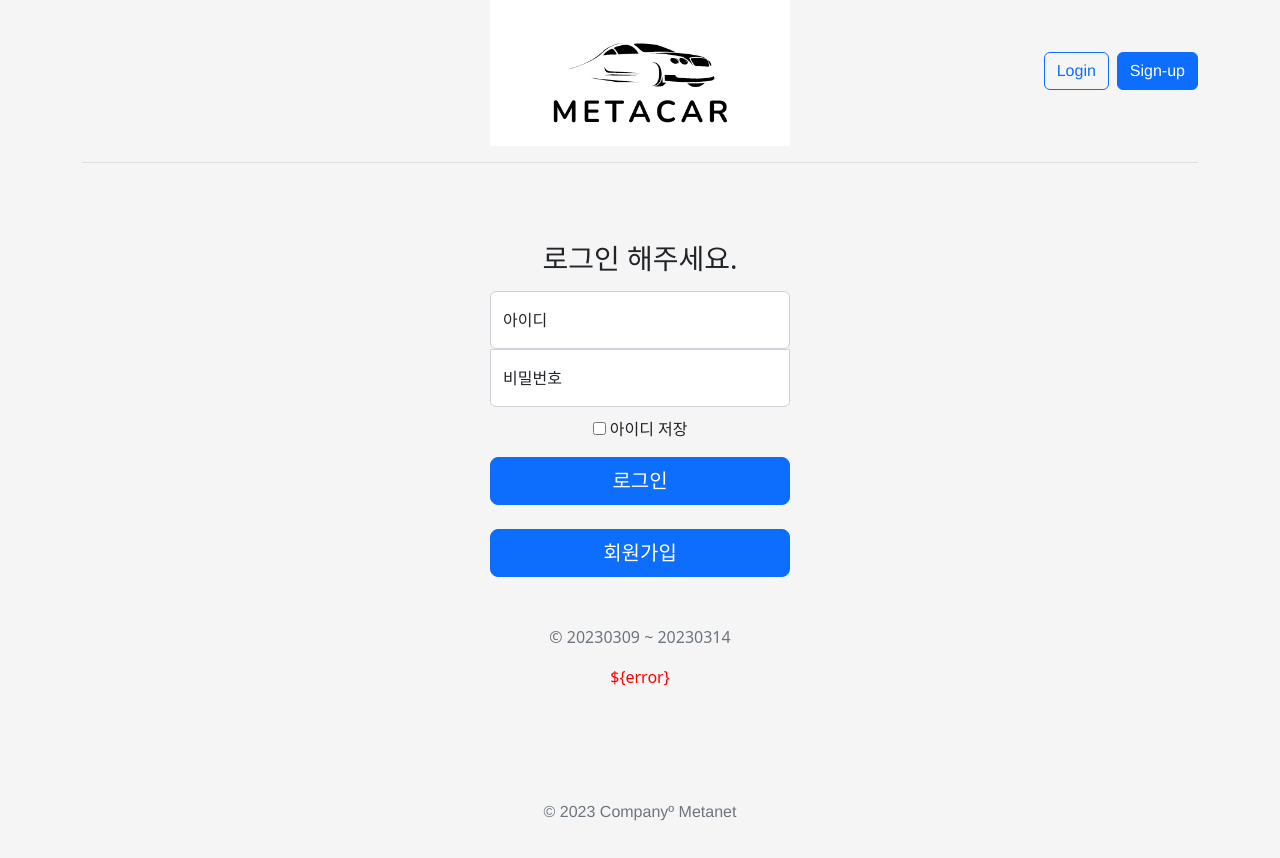
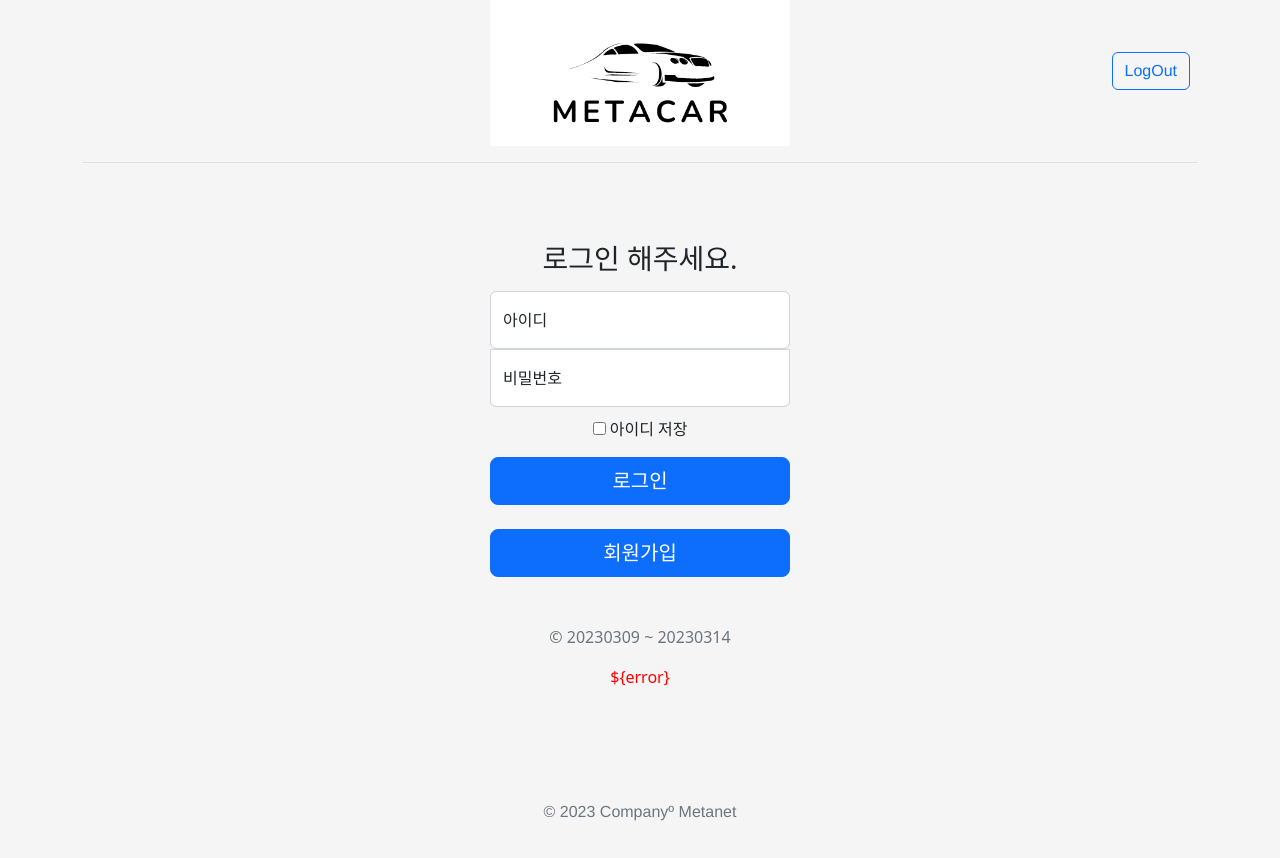
Before and after one commit to MetaCar-Project/vue-metaCar, a Vue app: page /metaCar/login in a window 1280 px wide. Shown: the top 858 px of the page. Built offline with nearby package versions, Linux system fonts and the light colour scheme; sample sign-in values are in the browser's storage; the HTML template or start-up script is replaced by a standard one.

Commit message:
0327/로그인체크 하는중/한예찬

```diff
--- a/public/index.html
+++ b/public/index.html
@@ -7,7 +7,7 @@
     <link rel="icon" href="<%= BASE_URL %>favicon.ico">
     <link rel="canonical" href="https://getbootstrap.kr/docs/5.2/examples/sign-in/">
     <link rel="stylesheet" href="https://cdn.jsdelivr.net/npm/bootstrap@5.2.3/dist/css/bootstrap.min.css">
-    <title>haha</title>
+    <title>metaCar</title>
   </head>
   <body>
     <noscript>
--- a/src/components/HeaderComponent.vue
+++ b/src/components/HeaderComponent.vue
@@ -1,35 +1,64 @@
 <template>
-  <header class="d-flex flex-wrap align-items-center justify-content-center justify-content-md-between py-3 mb-4 border-bottom">
+  <header
+    class="d-flex flex-wrap align-items-center justify-content-center justify-content-md-between py-3 mb-4 border-bottom">
     <a href="/" class="d-flex align-items-center col-md-3 mb-2 mb-md-0 text-dark text-decoration-none">
-        <svg class="bi me-2" width="40" height="32" role="img" aria-label="Bootstrap"><use xlink:href="#bootstrap"/></svg>
+      <svg class="bi me-2" width="40" height="32" role="img" aria-label="Bootstrap">
+        <use xlink:href="#bootstrap" />
+      </svg>
     </a>
 
     <ul class="nav col-12 col-md-auto mb-2 justify-content-center mb-md-0">
       <li>
         <a href="#" class="logo">
-            <img src="@/assets/Metacar.png" style="float: left; width: 300px; height: 150px; object-fit: cover;"/>
+          <img src="@/assets/Metacar.png" style="float: left; width: 300px; height: 150px; object-fit: cover;" />
         </a>
       </li>
     </ul>
 
     <div class="col-md-3 text-end">
       <router-link to="/metaCar/login">
-          <button type="button" class="btn btn-outline-primary me-2">Login</button>
+        <button type="button" class="btn btn-outline-primary me-2" v-if="headerstate">Login</button>
+        <button type="button" class="btn btn-outline-primary me-2" v-if="!headerstate" @click.prevent="logout()">LogOut</button>
       </router-link>
 
       <router-link to="/metaCar/signup">
-        <button type="button" class="btn btn-primary">Sign-up</button>
+        <button type="button" class="btn btn-primary" v-if="headerstate">Sign-up</button>
       </router-link>
     </div>
   </header>
 </template>
 
 <script>
+import { ref } from 'vue';
 export default {
+  setup() {
+    const headerstate = ref(false);
+    const token = sessionStorage.getItem("token");
+    const check = () => {
+      console.log(token);
+      console.log(headerstate.value);
+      if(token == null){
+      headerstate.value = true;
+      console.log(headerstate.value);
+    }
+    else{
+      console.log(headerstate.value);
+    }
+    }
+    check();
+
+    const logout = () => {
+      headerstate.value=true;
+      sessionStorage.clear();
+      location.reload();
+    }
+    return {
+      logout,
+      headerstate
+    }
+    }
 
   }
 </script>
 
-<style>
-
-</style>
+<style></style>
--- a/src/pages/login.vue
+++ b/src/pages/login.vue
@@ -24,7 +24,7 @@
                 <br>
                 <input type="hidden" name="${_csrf.parameterName}" value="${_csrf.token}" />
             </form>
-            <button class="w-100 btn btn-lg btn-primary" @click.prevent="signup">회원가입</button>
+            <button class="w-100 btn btn-lg btn-primary" @click.prevent="signup()">회원가입</button>
             <p class="mt-5 mb-3 text-muted">&copy; 20230309 ~ 20230314</p>
 
             <c:if test="${not empty error}">
@@ -58,7 +58,7 @@ export default {
               console.log(result.headers.token);
               sessionStorage.setItem("token",result.headers.token);
               alert('로그인 성공');
-              router.push({ name : 'Profile', params : {id : id.value}});
+              router.push({ name : 'main', params : {id : id.value}});
               if(result.headers.token==null){
                 alert("로그인 실패");
               }
@@ -68,11 +68,18 @@ export default {
           })
         }
         login2();
+
+
       }
+
+      const signup = () => {
+          router.push("Signup");
+        }
       return{
         id,
         password,
-        login
+        login,
+        signup
       }
     }
 
--- a/src/router/index.js
+++ b/src/router/index.js
@@ -10,6 +10,10 @@ import Cancel from "@/pages/Cancel.vue";
 const router = createRouter({
   history: createWebHistory(),
   routes: [
+    {
+      path: "/",
+      redirect: "/metaCar/main",
+    },
     {
       path: "/metaCar/main",
       name: "main",
```
Also changed, not shown: src/App.vue (line endings or trailing spaces). Lines whose indentation alone changed are shown as unchanged.
